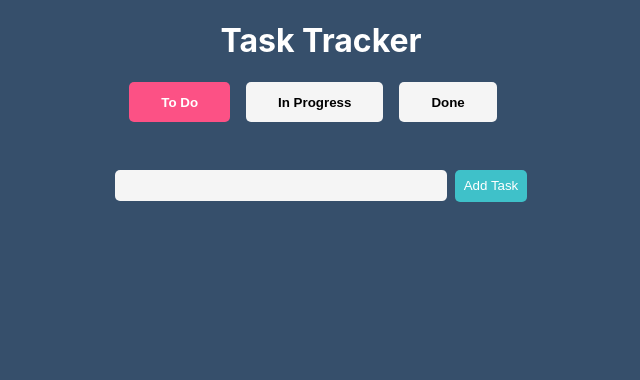
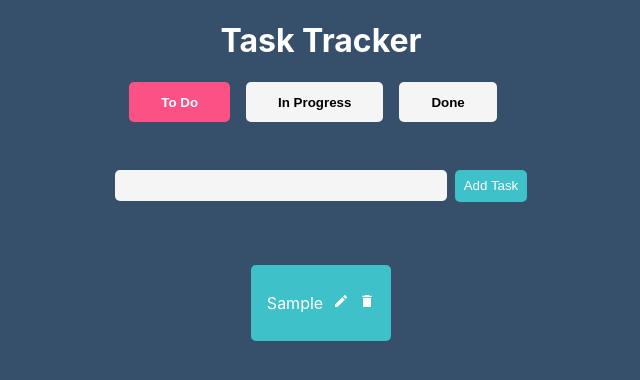
Before and after one commit to IvanKolominskiy/task-tracker, a React (Vite) app: page / in a window 1280 px wide. Both pictures are taken after typing "Sample" into the empty fields and a click on the button "Add Task". Shown: the top 380 px of the page, without its empty margins (319-959 px from the left). Built offline with nearby package versions, Linux system fonts and the light colour scheme.

Commit message:
The task display has been added

```diff
--- a/package.json
+++ b/package.json
@@ -12,6 +12,7 @@
   "dependencies": {
     "react": "^18.2.0",
     "react-dom": "^18.2.0",
+    "react-icons": "^5.0.1",
     "uuid": "^9.0.1"
   },
   "devDependencies": {
--- a/src/App.jsx
+++ b/src/App.jsx
@@ -3,10 +3,13 @@ import "./App.css";
 import CategorySelectionSection from "./components/Section/CategorySelectionSection";
 import InputForm from "./components/Form/InputForm";
 import { v4 } from "uuid";
+import TaskList from "./components/List/TaskList";
 
 function App() {
   const [category, setCategory] = useState("toDo");
-  const [tasks, setTasks] = useState([]);
+  const [tasks, setTasks] = useState(
+    JSON.parse(localStorage.getItem(category)) || []
+  );
 
   function handleChange(category) {
     setCategory(category);
@@ -29,6 +32,7 @@ function App() {
         onChange={(current) => handleChange(current)}
       ></CategorySelectionSection>
       <InputForm addTask={(task) => addTask(task)}></InputForm>
+      <TaskList tasks={tasks}></TaskList>
     </>
   );
 }
--- /dev/null
+++ b/src/components/Item/TaskItem.jsx
@@ -0,0 +1,16 @@
+import React from "react";
+import classes from "./TaskItem.module.css";
+import { MdCreate } from "react-icons/md";
+import { MdDelete } from "react-icons/md";
+
+export default function TaskItem({ content }) {
+  return (
+    <div className={classes.taskItem}>
+      <p>{content}</p>
+      <div style={{ marginLeft: "10px" }}>
+        <MdCreate className={classes.editIcon}></MdCreate>
+        <MdDelete className={classes.deleteIcon}></MdDelete>
+      </div>
+    </div>
+  );
+}
--- /dev/null
+++ b/src/components/Item/TaskItem.module.css
@@ -0,0 +1,21 @@
+.taskItem {
+  border: none;
+  background: #3fc1c9;
+  width: auto;
+  display: inline-flex;
+  justify-content: space-between;
+  align-items: center;
+  color: #fff;
+  padding: 0.75rem 1rem;
+  border-radius: 5px;
+  margin-bottom: 1rem;
+}
+
+.editIcon {
+  cursor: pointer;
+}
+
+.deleteIcon {
+  margin-left: 10px;
+  cursor: pointer;
+}
--- /dev/null
+++ b/src/components/List/TaskList.jsx
@@ -0,0 +1,14 @@
+import React from "react";
+import TaskItem from "../Item/TaskItem";
+
+export default function TaskList({ tasks }) {
+  return (
+    <div style={{ display: "inline-flex", flexDirection: "column" }}>
+      {tasks.length === 0
+        ? "You don't have tasks"
+        : tasks.map((task) => (
+            <TaskItem id={task.id} content={task.content}></TaskItem>
+          ))}
+    </div>
+  );
+}
```
Also changed, not shown: 1 other file (tests, documents, lock files or other folders).
